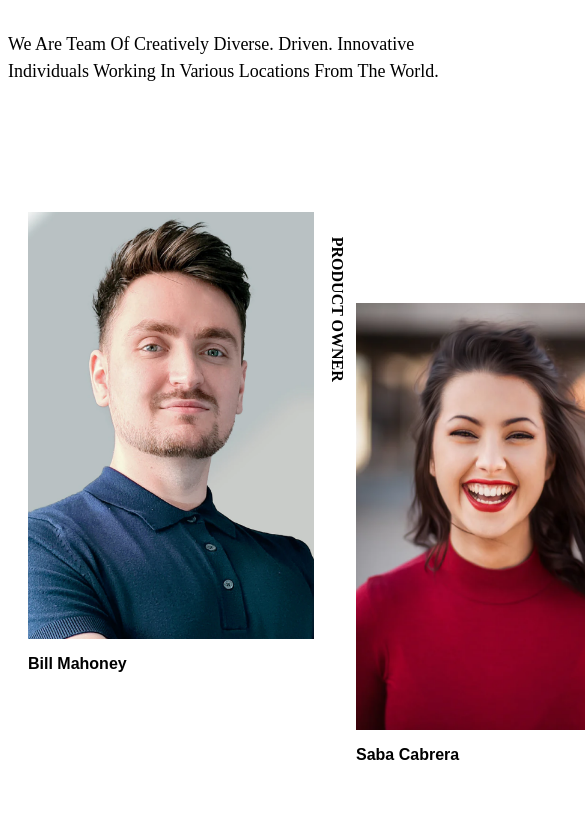
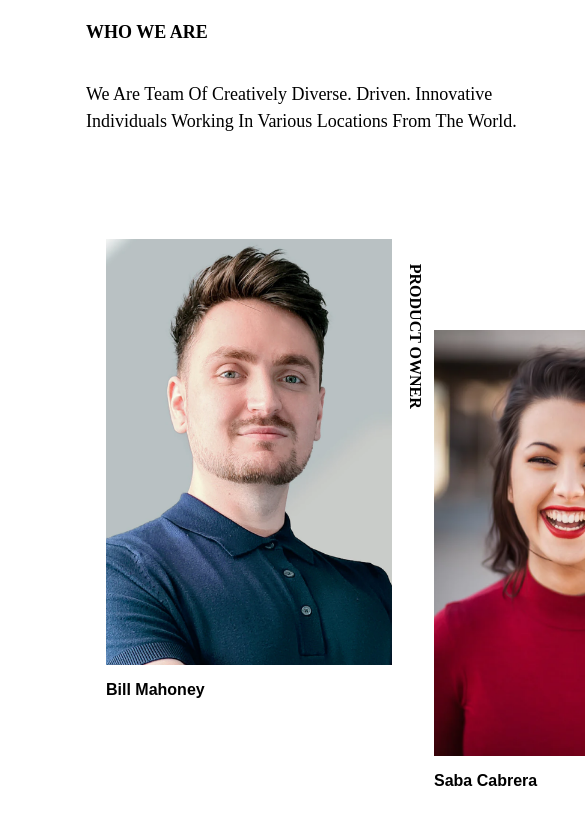
Before and after one commit to Yelekeee/myteam, a plain HTML site: page index.html in a window 390 px wide. Shown: the part 190-1024 px from the top of the page, 585 px wide, since content can reach past the window. Drawn offline with Linux system fonts and the light colour scheme.

Commit message:
adding some tips for mobile adaptation index.css

```diff
--- a/index.css
+++ b/index.css
@@ -1,3 +1,7 @@
+body {
+    padding: 50px 20vw;
+}
+
 .header{
     display: flex;
     justify-content: space-between;
```
